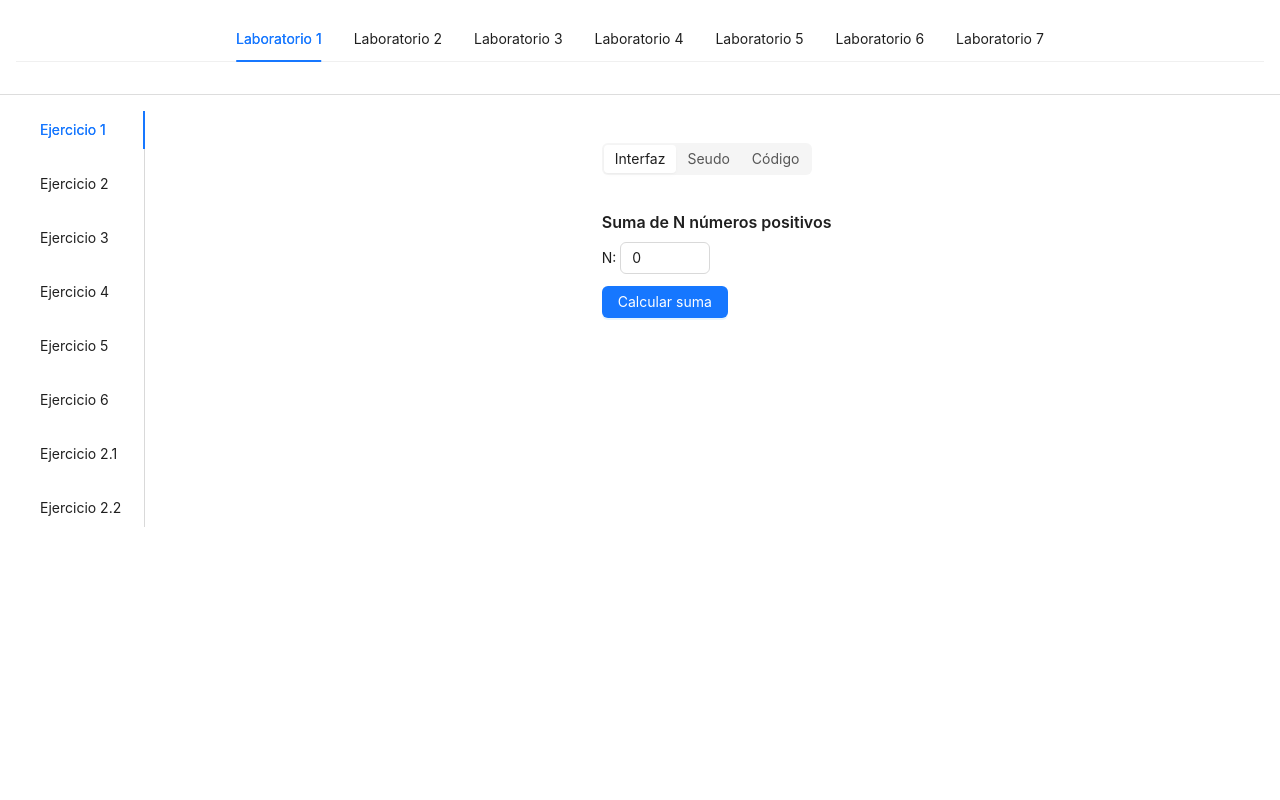
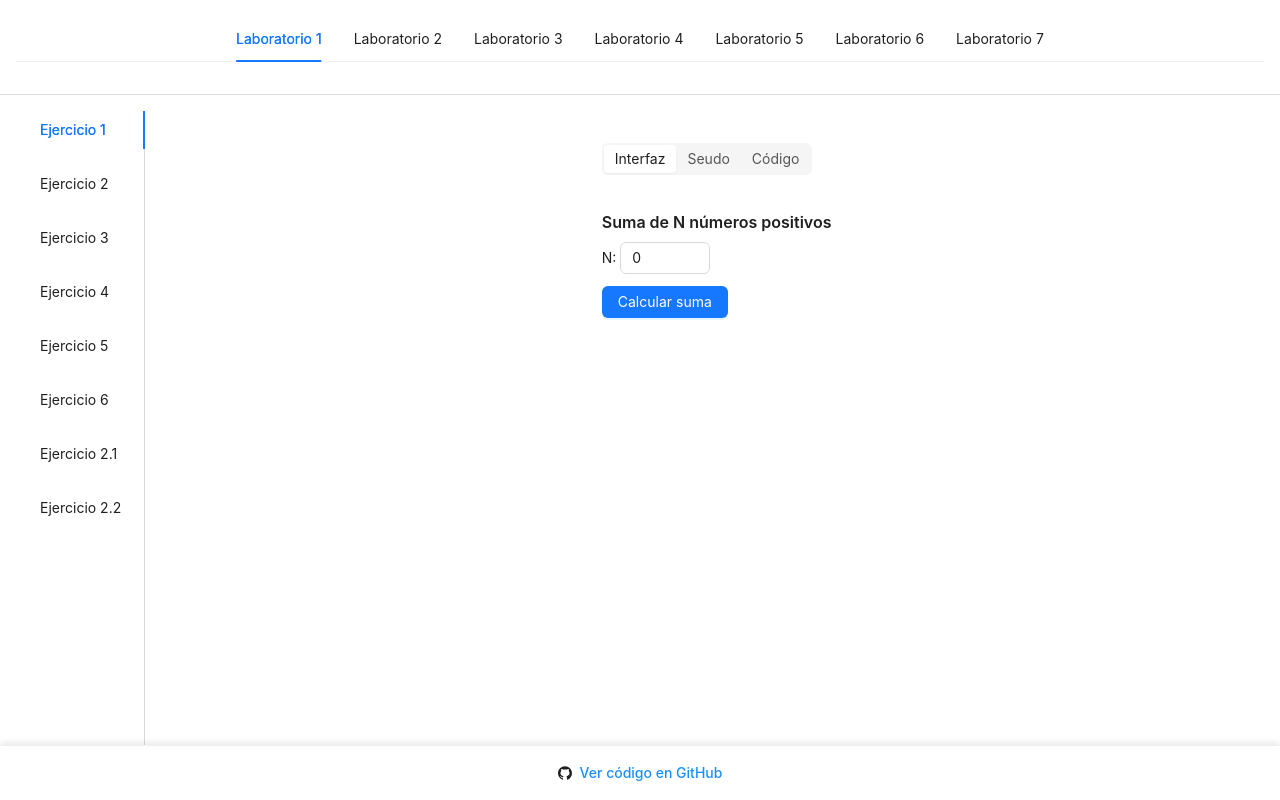
Before and after one commit to IsaacDiaz211/Laboratorios, a React (Vite) app in the folder Laboratorios/: page /lab1 in a window 1280 px wide. Built offline with nearby package versions, Linux system fonts and the light colour scheme.

Commit message:
add github address to exs

```diff
--- a/Laboratorios/package.json
+++ b/Laboratorios/package.json
@@ -10,6 +10,7 @@
     "tauri": "tauri"
   },
   "dependencies": {
+    "@ant-design/icons": "^5.6.1",
     "@tauri-apps/api": "^2",
     "@tauri-apps/plugin-opener": "^2",
     "antd": "^5.27.1",
--- a/Laboratorios/src/exercises/lab1/Ex1UI.tsx
+++ b/Laboratorios/src/exercises/lab1/Ex1UI.tsx
@@ -1,6 +1,8 @@
 import { useState } from "react";
+import { GithubOutlined } from '@ant-design/icons';
 import { InputNumber, Button, Space, Typography, Upload } from "antd";
 import type { UploadProps } from "antd";
+//import { Position } from "@tauri-apps/api/dpi";
 
 function Ex1UI() {
   const [n, setN] = useState<number>(0);
@@ -86,7 +88,13 @@ function Ex1UI() {
 
 
   return (
-    <div style={{ maxWidth: 500 }}>
+    <div style={{
+      display: 'flex',
+      flexDirection: 'column',
+      minHeight: '100vh',
+      paddingBottom: '60px'
+    }}>
+      <div style={{ maxWidth: 500, flex: 1 }}>
         <Typography.Title level={5}>Suma de N números positivos</Typography.Title>
         <div style={{ marginBottom: 12 }}>
           <label>N: </label>
@@ -141,6 +149,38 @@ function Ex1UI() {
           </div>
         )}
       </div>
+
+      <div style={{
+        position: 'fixed',
+        bottom: 0,
+        left: 0,
+        right: 0,
+        textAlign: 'center',
+        borderTop: '1px solid #f0f0f0',
+        padding: '16px 0',
+        backgroundColor: '#fff',
+        boxShadow: '0 -2px 8px rgba(0,0,0,0.1)'
+      }}>
+        <Space>
+          <GithubOutlined />
+          <a
+            href="https://github.com/IsaacDiaz211/Laboratorios/blob/master/Laboratorios/src/exercises/lab1/Ex1UI.tsx"
+            target="_blank"
+            rel="noopener noreferrer"
+            style={{
+              display: 'inline-flex',
+              alignItems: 'center',
+              gap: 8,
+              textDecoration: 'none',
+              color: '#1890ff',
+              fontSize: 14
+            }}
+          >
+            Ver código en GitHub
+          </a>
+        </Space>
+      </div>
+    </div>
   )
 };
 
--- a/Laboratorios/src/exercises/lab1/Ex2UI.tsx
+++ b/Laboratorios/src/exercises/lab1/Ex2UI.tsx
@@ -1,5 +1,6 @@
 import { useState } from "react";
-import { Button, Typography, Upload } from "antd";
+import { GithubOutlined } from '@ant-design/icons';
+import { Button, Typography, Upload, Space } from "antd";
 import type { UploadProps } from "antd";
 
 function Ex2UI() {
@@ -67,7 +68,13 @@ function Ex2UI() {
 
 
   return (
-    <div style={{ maxWidth: 500 }}>
+    <div style={{
+      display: 'flex',
+      flexDirection: 'column',
+      minHeight: '100vh',
+      paddingBottom: '60px'
+    }}>
+      <div style={{ maxWidth: 500, flex: 1 }}>
           <Typography.Title level={5}>Suma de 200 números positivos pares</Typography.Title>
           <div style={{ marginBottom: 12 }}>
               <Upload {...uploadProps}>
@@ -88,6 +95,37 @@ function Ex2UI() {
               </Typography.Text>
               </div>
           )}
+          <div style={{
+          position: 'fixed',
+          bottom: 0,
+          left: 0,
+          right: 0,
+          textAlign: 'center',
+          borderTop: '1px solid #f0f0f0',
+          padding: '16px 0',
+          backgroundColor: '#fff',
+          boxShadow: '0 -2px 8px rgba(0,0,0,0.1)'
+        }}>
+          <Space>
+            <GithubOutlined />
+            <a
+              href="https://github.com/IsaacDiaz211/Laboratorios/blob/master/Laboratorios/src/exercises/lab1/Ex2UI.tsx"
+              target="_blank"
+              rel="noopener noreferrer"
+              style={{
+                display: 'inline-flex',
+                alignItems: 'center',
+                gap: 8,
+                textDecoration: 'none',
+                color: '#1890ff',
+                fontSize: 14
+              }}
+            >
+              Ver código en GitHub
+            </a>
+          </Space>
+        </div>
+      </div>
     </div>
   )
 };
--- a/Laboratorios/src/exercises/lab1/Ex3UI.tsx
+++ b/Laboratorios/src/exercises/lab1/Ex3UI.tsx
@@ -1,5 +1,6 @@
 import { useState } from "react";
-import { InputNumber, Button, Typography } from "antd";
+import { GithubOutlined } from '@ant-design/icons';
+import { InputNumber, Button, Typography, Space } from "antd";
 
 function Ex3UI() {
   const [n, setN] = useState<number>(0);
@@ -41,7 +42,13 @@ function Ex3UI() {
 
 
   return (
-    <div style={{ maxWidth: 500 }}>
+    <div style={{
+      display: 'flex',
+      flexDirection: 'column',
+      minHeight: '100vh',
+      paddingBottom: '60px'
+    }}>
+      <div style={{ maxWidth: 500, flex: 1 }}>
       <Typography.Title level={5}>Suma de N números positivos</Typography.Title>
       <div style={{ marginBottom: 12 }}>
         <label>N: </label>
@@ -75,7 +82,38 @@ function Ex3UI() {
           </Typography.Text>
         </div>
       )}
+      <div style={{
+        position: 'fixed',
+        bottom: 0,
+        left: 0,
+        right: 0,
+        textAlign: 'center',
+        borderTop: '1px solid #f0f0f0',
+        padding: '16px 0',
+        backgroundColor: '#fff',
+        boxShadow: '0 -2px 8px rgba(0,0,0,0.1)'
+      }}>
+        <Space>
+          <GithubOutlined />
+          <a
+            href="https://github.com/IsaacDiaz211/Laboratorios/blob/master/Laboratorios/src/exercises/lab1/Ex3UI.tsx"
+            target="_blank"
+            rel="noopener noreferrer"
+            style={{
+              display: 'inline-flex',
+              alignItems: 'center',
+              gap: 8,
+              textDecoration: 'none',
+              color: '#1890ff',
+              fontSize: 14
+            }}
+          >
+            Ver código en GitHub
+          </a>
+        </Space>
       </div>
+    </div>
+    </div>
   )
 };
 
```
Also changed, not shown: Laboratorios/src/exercises/lab1/CodeInfo.tsx (added), 1 other file (tests, documents, lock files or other folders). Lines whose indentation alone changed are shown as unchanged.
